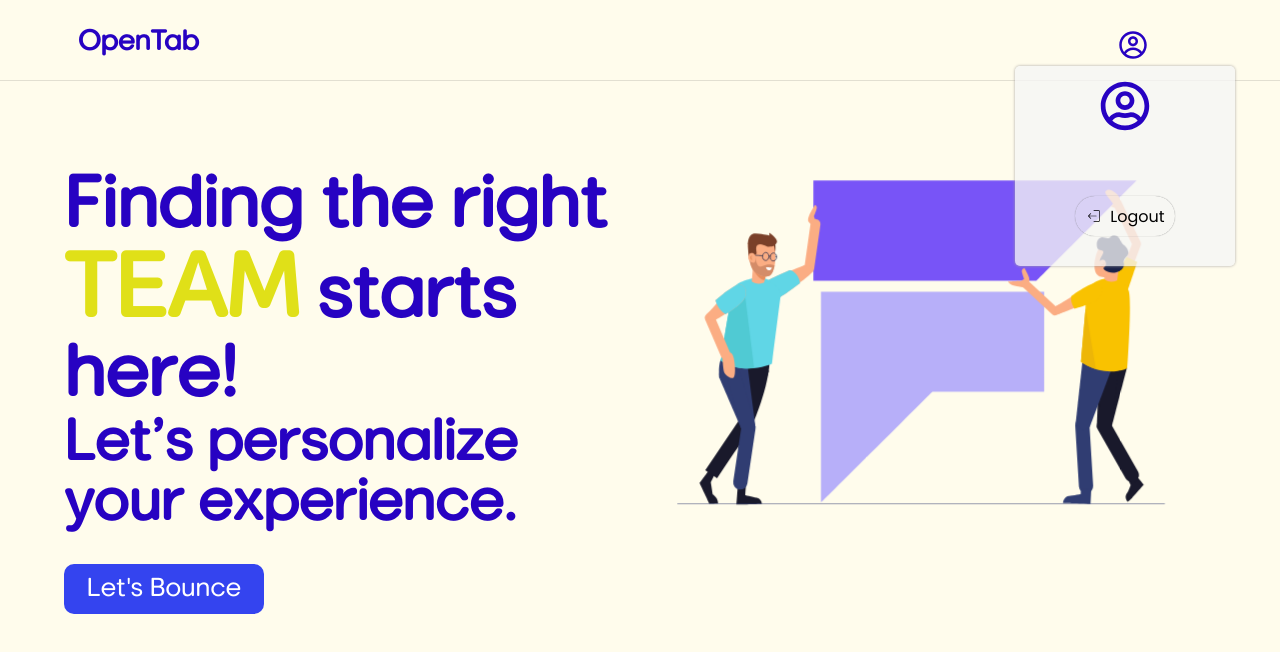
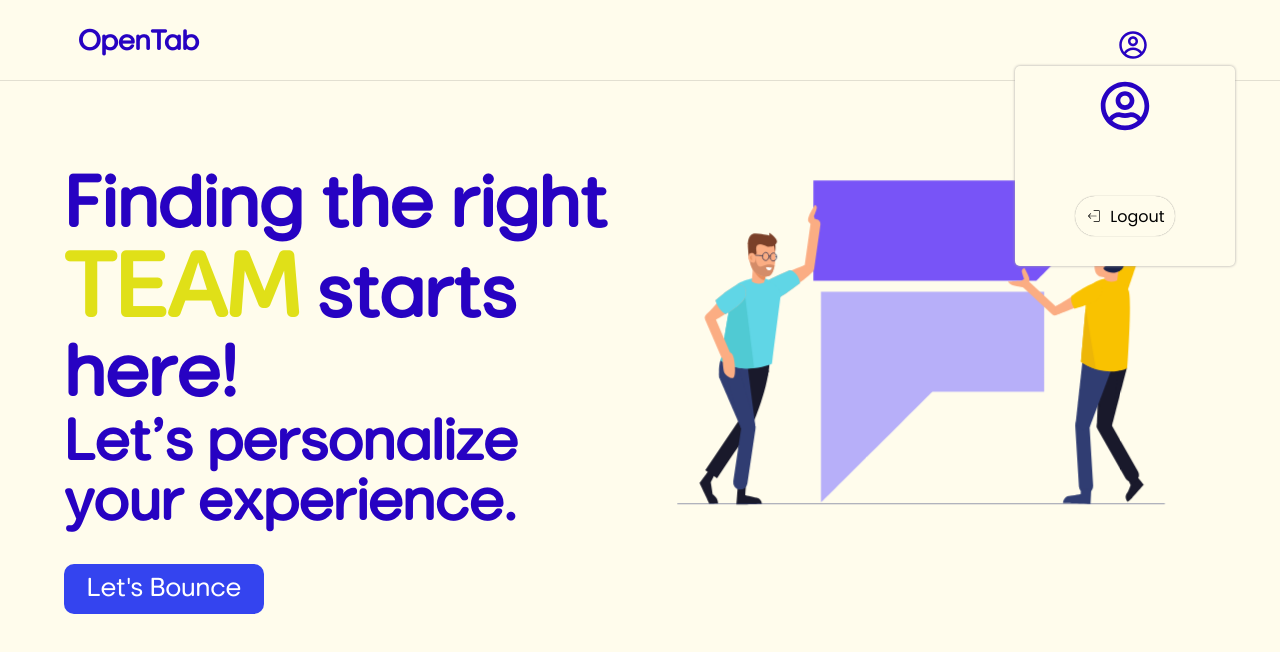
Before and after one commit to venugopal8005/opentable, a React (Vite) app in the folder OPENTABLE/: page /profilesetup in a window 1280 px wide. Both pictures are taken after a click on the element 1133 px from the left and 45 px from the top of the page. Shown: the top 652 px of the page. Built offline with nearby package versions, Linux system fonts and the light colour scheme.

Commit message:
Update profilediv.css

```diff
--- a/OPENTABLE/src/components/CSS/profilediv.css
+++ b/OPENTABLE/src/components/CSS/profilediv.css
@@ -3,7 +3,7 @@
     position: absolute;
     height: 200px;
     width: 220px;
-    background-color:rgba(245, 245, 245, 0.778);
+    background-color: rgb(255, 252, 236);
     right: 3.5%;
     z-index: 100;
     box-shadow: 0px 0px 3px rgb(165, 162, 162);
```
